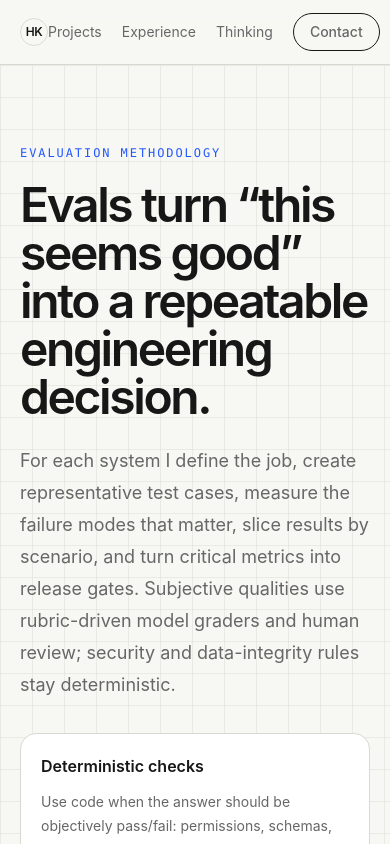
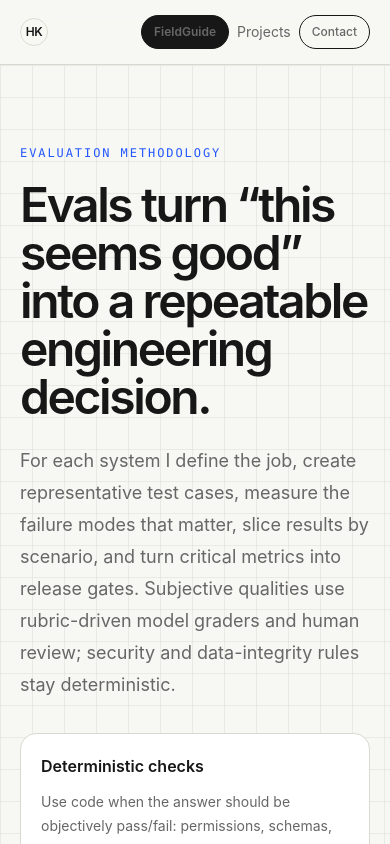
Before and after one commit to hkaur2001/harpreet_portfolio, a Next.js app: page /projects/evaluations in a window 390 px wide. Shown: the top 844 px of the page. Built offline with nearby package versions, Linux system fonts and the light colour scheme; no server answers.

Commit message:
Expose FieldGuide directly in portfolio navigation

```diff
--- a/components/nav.tsx
+++ b/components/nav.tsx
@@ -9,11 +9,12 @@ export function Nav() {
           <span className="grid size-7 place-items-center rounded-full border border-[var(--line)] text-xs">HK</span>
           <span className="hidden sm:inline">{site.name}</span>
         </Link>
-        <nav className="flex items-center gap-5 text-sm text-[var(--muted)]">
+        <nav className="flex items-center gap-2 text-sm text-[var(--muted)] sm:gap-4">
+          <Link className="rounded-full border border-[var(--ink)] bg-[var(--ink)] px-3 py-2 text-xs font-semibold text-[var(--bg)] transition hover:opacity-80 sm:text-sm" href="/projects/fieldguide">FieldGuide</Link>
           <Link className="transition hover:text-[var(--ink)]" href="/projects">Projects</Link>
-          <Link className="transition hover:text-[var(--ink)]" href="/#experience">Experience</Link>
-          <Link className="transition hover:text-[var(--ink)]" href="/#thinking">Thinking</Link>
-          <a className="rounded-full border border-[var(--ink)] px-4 py-2 font-medium text-[var(--ink)] transition hover:bg-[var(--ink)] hover:text-[var(--bg)]" href={`mailto:${site.email}`}>Contact</a>
+          <Link className="hidden transition hover:text-[var(--ink)] md:inline" href="/#experience">Experience</Link>
+          <Link className="hidden transition hover:text-[var(--ink)] lg:inline" href="/#thinking">Thinking</Link>
+          <a className="rounded-full border border-[var(--ink)] px-3 py-2 text-xs font-medium text-[var(--ink)] transition hover:bg-[var(--ink)] hover:text-[var(--bg)] sm:px-4 sm:text-sm" href={`mailto:${site.email}`}>Contact</a>
         </nav>
       </div>
     </header>
```
